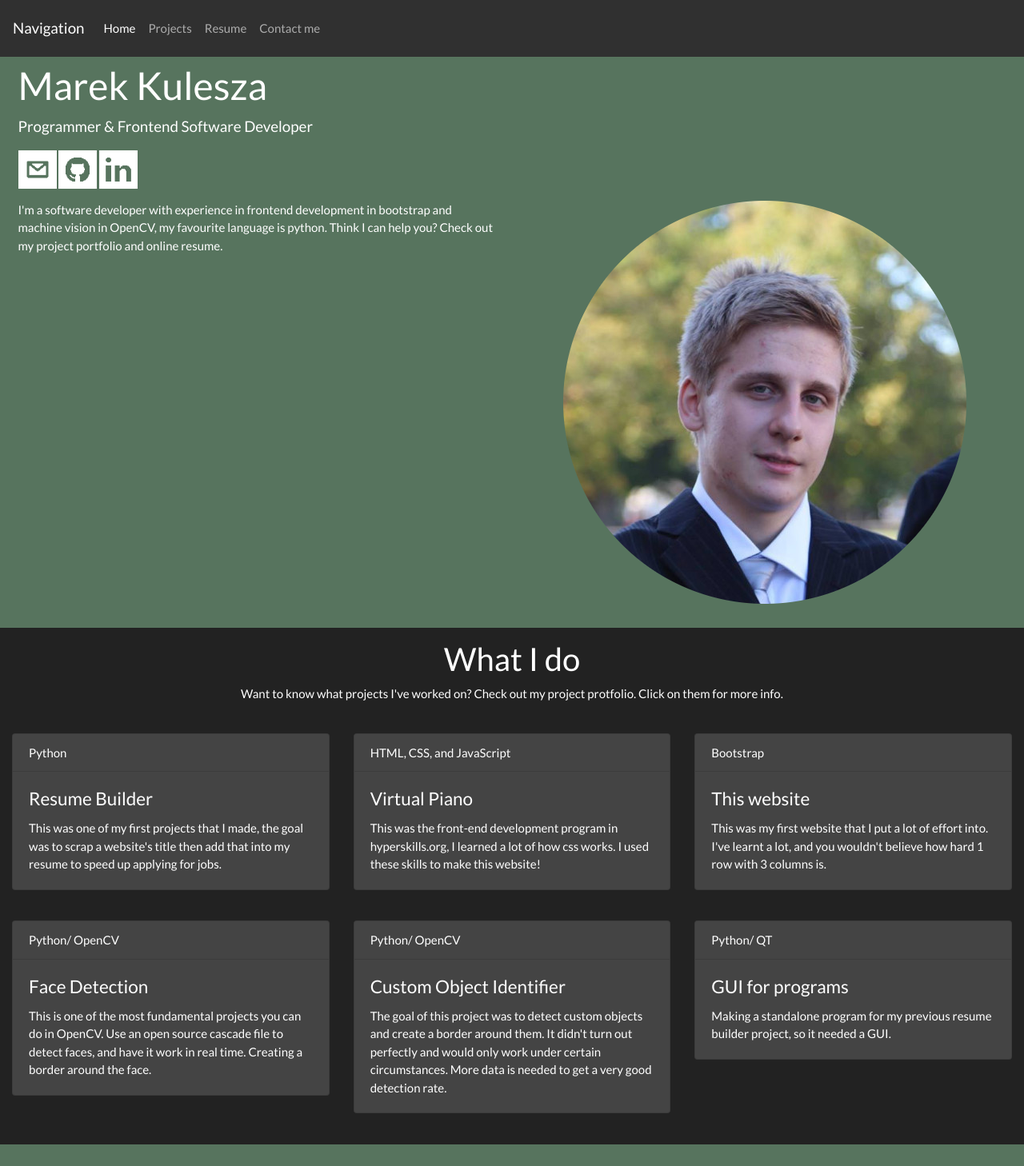
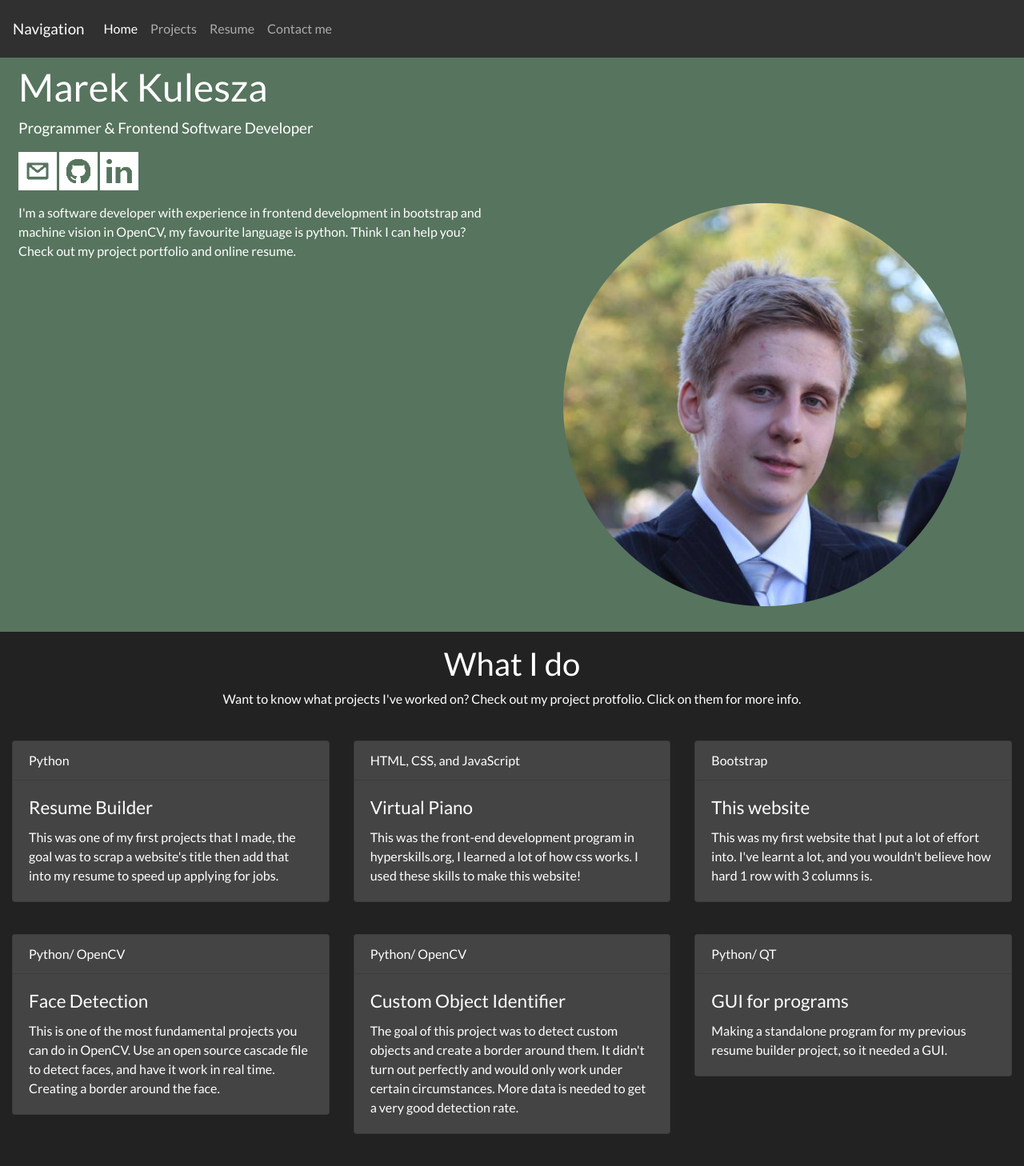
Before and after one commit to marekkulesza/myWebsite, a PHP site: page /index.php in a window 1280 px wide. Shown: the whole page at 80% size. Before the commit the page ends 1431 px from the top, so only its background shows below. Run offline with PHP 8.4, Linux system fonts and the light colour scheme.

Commit message:
Add files via upload

```diff
--- a/custom.css
+++ b/custom.css
@@ -1,3 +1,7 @@
+body{
+	font-size: 1em;
+}
+
 .jumbotron {
 	background-color: #57745e;
 }
```
